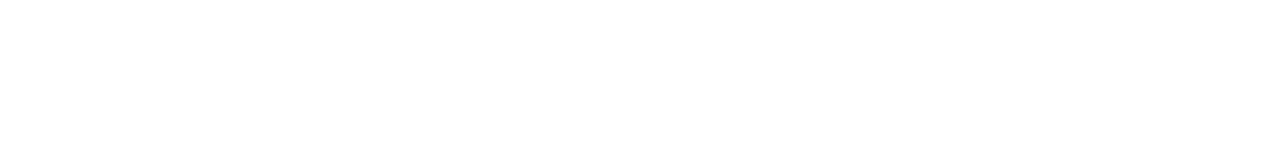
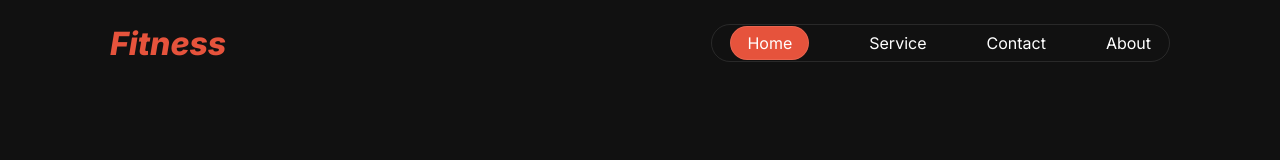
Before and after one commit to choyon001/assignment2, a plain HTML site: page index.html in a window 1280 px wide. Drawn offline with Linux system fonts and the light colour scheme.

Commit message:
navbar section has been added

```diff
--- /dev/null
+++ b/css/style.css
@@ -0,0 +1,77 @@
+@import url('https://fonts.googleapis.com/css2?family=Inter:ital,opsz,wght@0,14..32,100..900;1,14..32,100..900&display=swap');
+
+
+.inter{
+  font-family: "Inter", sans-serif;
+  font-optical-sizing: auto;
+  /* font-weight: 800; */
+  /* font-style: normal; */
+}
+
+body{
+    background: rgba(17, 17, 17, 1);
+}
+
+.nav-bar {
+    display: flex;
+    justify-content: space-between;
+    align-items: center;
+    max-width: 1060px;
+    margin: 0 auto;
+}
+.nav-div {
+    display: flex;
+    justify-content: space-between;
+    align-items: center;
+    width: 100%;
+}
+.fitness {
+    font-size: 2rem;
+    font-style: italic;
+    font-weight: 800;
+    color: rgba(230, 83, 60, 1);
+}
+.fitnav ul {
+    display: flex;
+    list-style: none;
+    border: 1px solid rgba(255, 255, 255, 0.1);
+    border-radius: 30px;
+    padding:8px;
+    gap: 40px;
+}
+.fitnav li {
+    margin-left:10px ;
+    margin-right: 10px;
+}
+.home{
+    background-color:rgba(230, 83, 60, 1) ;
+    border: 1px solid rgba(255, 255, 255, 0.1);
+    border-radius: 30px;
+    padding: 6px 16px;
+
+}
+.fitnav a {
+    text-decoration: none;
+    color: white;
+}
+
+.dropdown-icon{
+    display: none;
+}
+@media (max-width: 768px) {
+    .fitnav ul {
+        display: none;
+    }
+    .dropdown-icon {
+        display: block;
+        cursor: pointer;
+        color: white;
+    }
+    .nav-div {
+        justify-content: space-between;
+    }
+    .nav-bar {
+        padding: 10px;
+    }
+
+}
--- a/index.html
+++ b/index.html
@@ -4,9 +4,34 @@
     <meta charset="UTF-8">
     <meta name="viewport" content="width=device-width, initial-scale=1.0">
     <title>assignment-2</title>
+    <link rel="stylesheet" href="css/style.css">
 
 </head>
-<body>
+<body class="inter">
+    <header>
+        <nav class="nav-bar">
+            <div class="nav-div">
+                <div class="fitness">
+                    Fitness
+                </div>
+                <div class="fitnav">
+                    <div class="nav-bar dropdown-icon ">
+                        <span class="dropdown-icon">☰</span>
+                    </div>
+                    <ul class="display-flex">
+                        <li><a href="#" class="home">Home</a></li>
+                        <li><a href="#">Service</a></li>
+                        <li><a href="#">Contact</a></li>
+                        <li><a href="#">About</a></li>
+                    </ul>
+                </div>
 
+            </div>
+        </nav>
+
+        <section class="banner">
+        </section>
+    </header>
 </body>
+
 </html>
```
